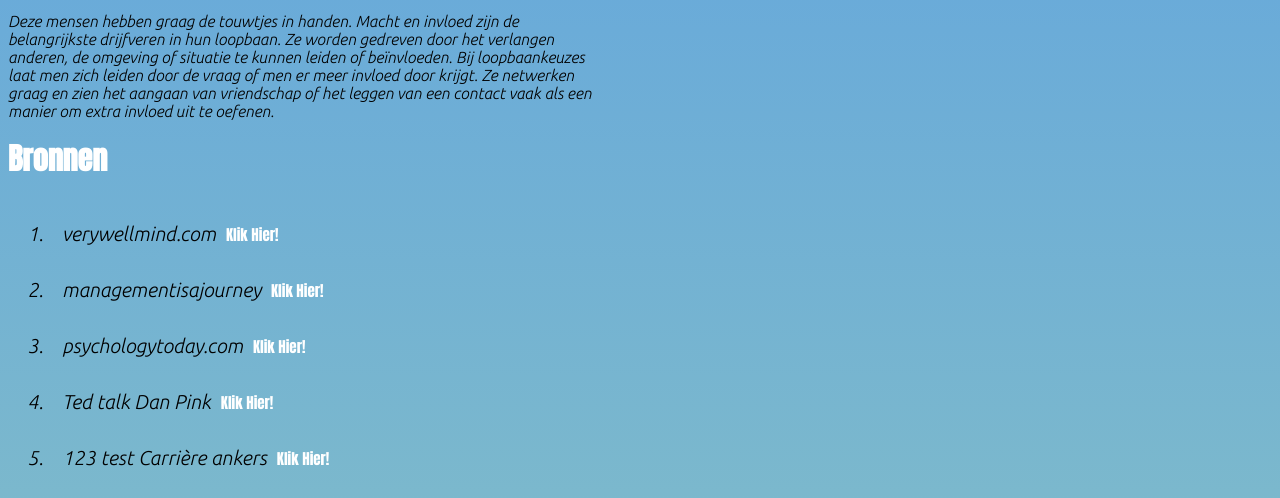
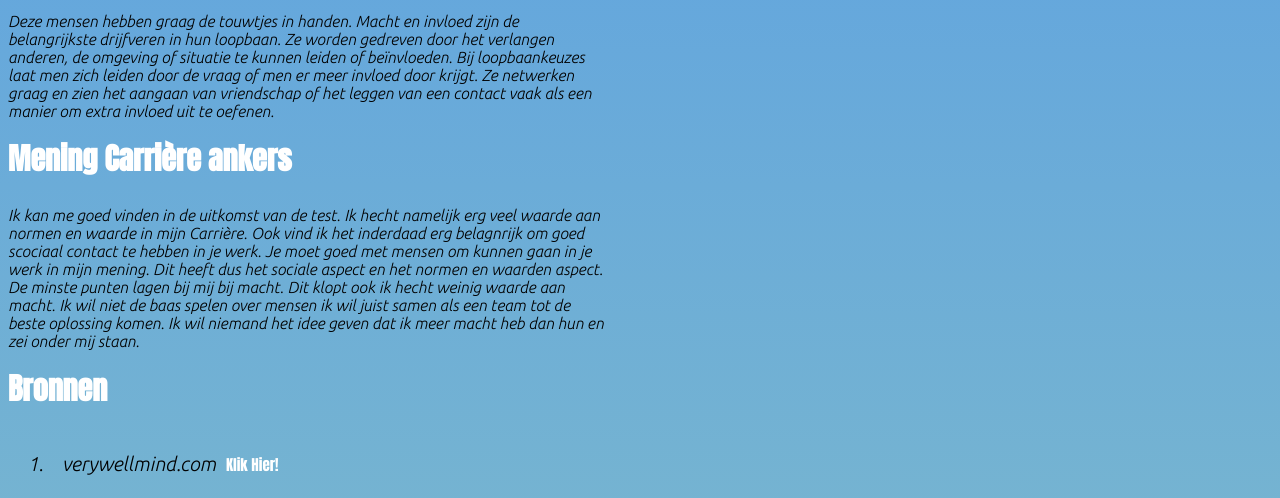
Before and after one commit to ThomasMelis/ThomasMelis.github.io, a plain HTML site: page motivatie.html in a window 1280 px wide. Shown: the part 1160-1658 px from the top of the page. Drawn offline with Linux system fonts and the light colour scheme.

Commit message:
added mening cariere ankers

```diff
--- a/motivatie.html
+++ b/motivatie.html
@@ -87,6 +87,12 @@
         beïnvloeden. Bij loopbaankeuzes laat men zich leiden door de vraag of men er meer invloed door krijgt. Ze
         netwerken graag en zien het aangaan van vriendschap of het leggen van een contact vaak als een manier om extra
         invloed uit te oefenen.</p>
+    <h2>Mening Carrière ankers</h2>
+    <p>Ik kan me goed vinden in de uitkomst van de test. Ik hecht namelijk erg veel waarde aan normen en waarde in mijn Carrière. Ook vind ik het inderdaad erg belagnrijk om
+        goed scociaal contact te hebben in je werk. Je moet goed met mensen om kunnen gaan in je werk in mijn mening. Dit heeft dus het sociale aspect en het normen en waarden aspect.
+        De minste punten lagen bij mij bij macht. Dit klopt ook ik hecht weinig waarde aan macht. Ik wil niet de baas spelen over mensen ik wil juist samen als een team tot de beste oplossing komen.
+        Ik wil niemand het idee geven dat ik meer macht heb dan hun en zei onder mij staan.
+    </p>
 
     <div class="linkLijsten">
         <h2>Bronnen</h2>
```
